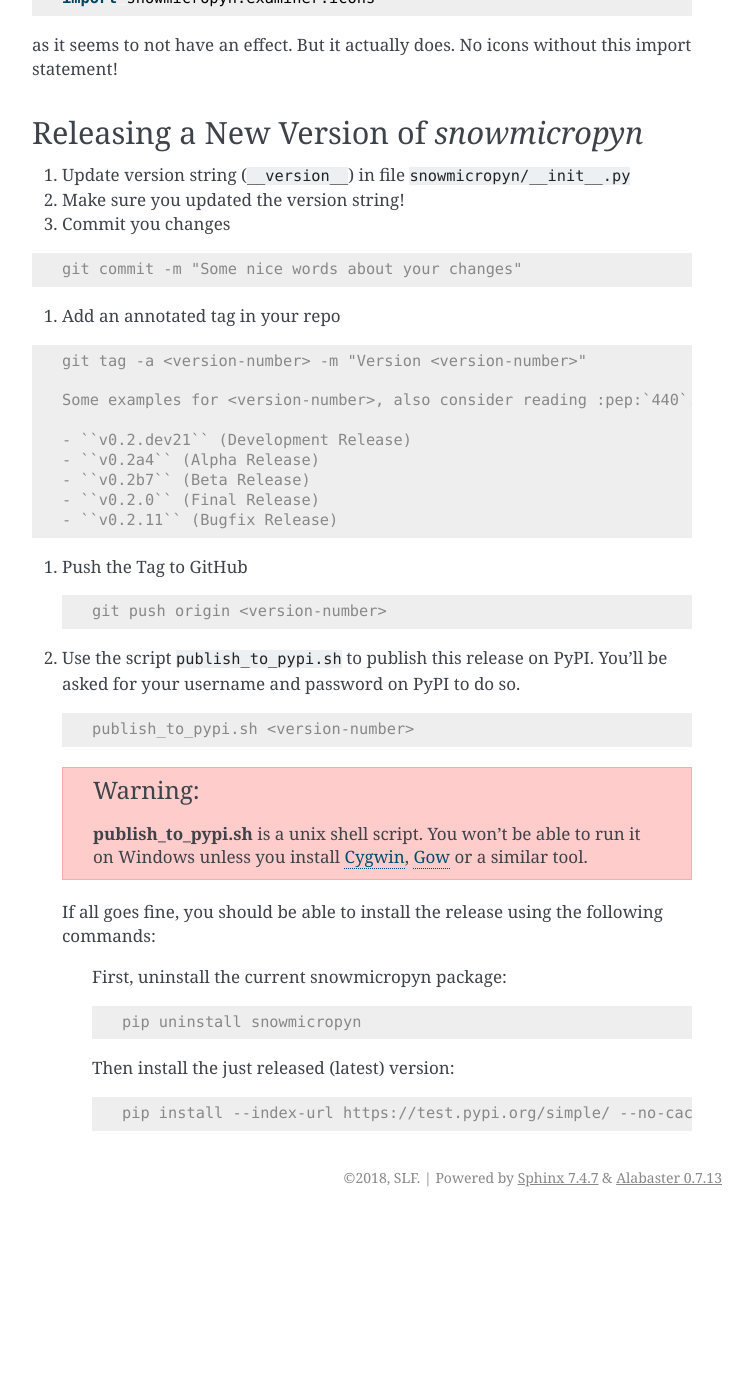
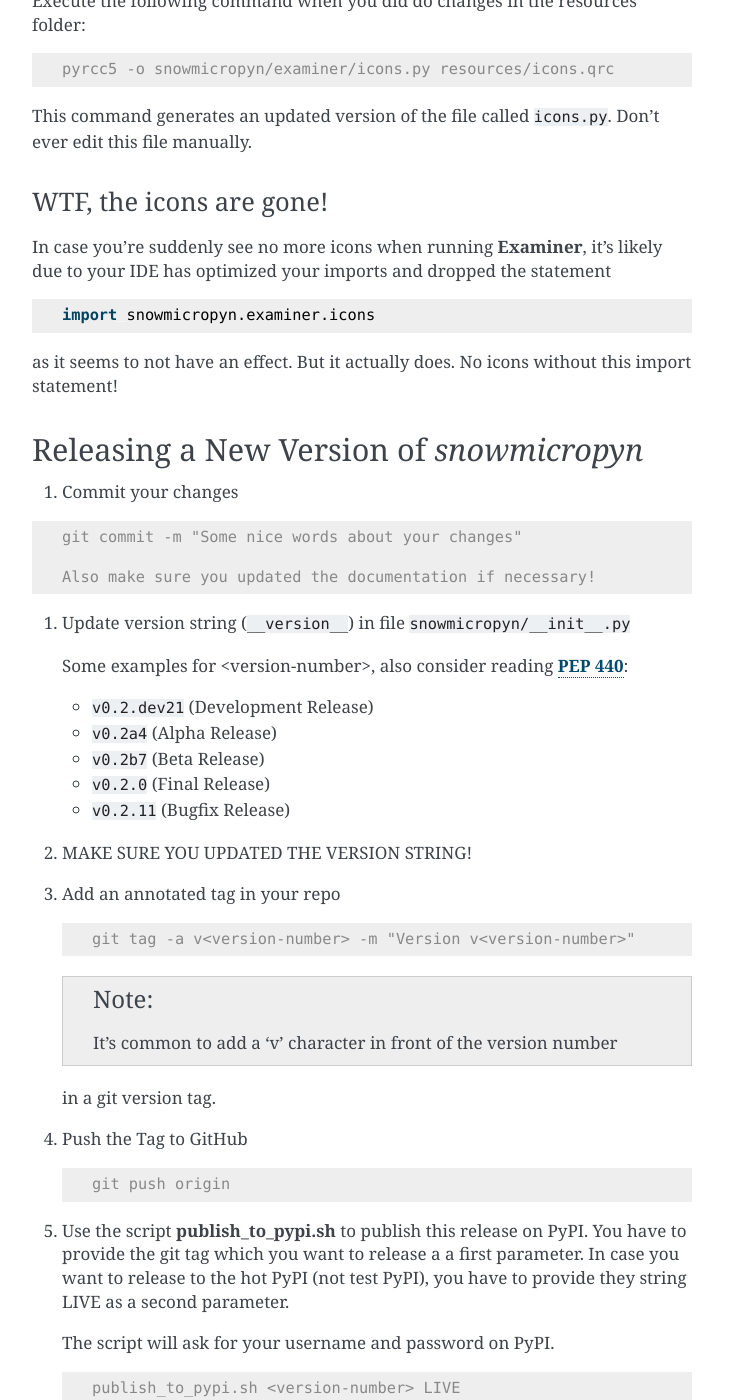
Before and after one commit to slf-dot-ch/snowmicropyn, a Sphinx documentation site: the page built from docs/develop.rst, in a window 1280 px wide and 1400 px high, scrolled down 633 px. Shown: the whole window, without its empty margins (388-1141 px from the left). Built offline with Sphinx 7.4.7, drawn with Linux system fonts in a browser that asks for light colours; before the commit the page ends 1850 px from its top, so only the background shows below that; some of the changed text lies outside the part shown.

Commit message:
Updates in documentation.

```diff
--- a/docs/api_reference.rst
+++ b/docs/api_reference.rst
@@ -4,8 +4,8 @@
 Receive Version Number and Git Hash
 -----------------------------------
 
-To receive the version of *snowmicropyn* and the githash of *snowmicropyn* your
-using, do the following:
+To receive the version of *snowmicropyn* and the git hash of
+*snowmicropyn* you're using, do the following:
 
 .. code-block:: python
 
--- a/docs/develop.rst
+++ b/docs/develop.rst
@@ -2,6 +2,21 @@
 
 Information for Developers of *snowmicropyn*
 ============================================
+
+Git Hash
+--------
+
+To identify a version of *snowmicropyn* more accurately than just its version
+string, its git hash is added while publishing the package to PyPI. So in case a
+developer forgets to update a version string (in file:`__init__.py`) before
+releasing an update of *snowmicropyn*, it's still possible to identify what
+exactly was released.
+
+The git hash is written to the file :file:`snowmicropyn/githash` in the script
+:command:`publish_to_pypi.sh`.
+
+When using *snowmicropyn*, the hash of a release can be retrieved by method
+:meth:`snowmicropyn.githash()`.
 
 Compiling Icons Into a Python File
 ----------------------------------
@@ -35,24 +50,18 @@
 Releasing a New Version of *snowmicropyn*
 -----------------------------------------
 
-#. Update version string (``__version__``) in file
-   :file:`snowmicropyn/__init__.py`
-
-#. Make sure you updated the version string!
-
-#. Commit you changes
+#. Commit your changes
 
 .. code-block:: console
 
    git commit -m "Some nice words about your changes"
 
-#. Add an annotated tag in your repo
+   Also make sure you updated the documentation if necessary!
 
-.. code-block:: console
+#. Update version string (``__version__``) in file
+   :file:`snowmicropyn/__init__.py`
 
-   git tag -a <version-number> -m "Version <version-number>"
-
-   Some examples for <version-number>, also consider reading :pep:`440`.
+   Some examples for <version-number>, also consider reading :pep:`440`:
 
    - ``v0.2.dev21`` (Development Release)
    - ``v0.2a4`` (Alpha Release)
@@ -60,36 +69,53 @@
    - ``v0.2.0`` (Final Release)
    - ``v0.2.11`` (Bugfix Release)
 
+#. MAKE SURE YOU UPDATED THE VERSION STRING!
+
+#. Add an annotated tag in your repo
+
+   .. code-block:: console
+
+      git tag -a v<version-number> -m "Version v<version-number>"
+
+   .. note:: It's common to add a 'v' character in front of the version number
+   in a git version tag.
+
 #. Push the Tag to GitHub
 
    .. code-block:: console
 
-      git push origin <version-number>
+      git push origin
 
-#. Use the script :file:`publish_to_pypi.sh` to publish this release on PyPI.
-   You'll be asked for your username and password on PyPI to do so.
+#. Use the script :command:`publish_to_pypi.sh` to publish this release on PyPI.
+   You have to provide the git tag which you want to release a a first
+   parameter. In case you want to release to the hot PyPI (not test PyPI), you
+   have to provide they string LIVE as a second parameter.
+
+   The script will ask for your username and password on PyPI.
 
    .. code-block:: console
 
-      publish_to_pypi.sh <version-number>
+      publish_to_pypi.sh <version-number> LIVE
 
-   .. warning:: :command:`publish_to_pypi.sh` is a unix shell script. You won't be able
-      to run it on Windows unless you install Cygwin_, Gow_ or a similar tool.
+   .. note:: :command:`publish_to_pypi.sh` is a unix shell script. You won't
+      be able to run it on Windows unless you install Cygwin_, Gow_ or a similar
+      tool.
 
    If all goes fine, you should be able to install the release using the
    following commands:
 
-        First, uninstall the current snowmicropyn package:
+   .. code-block:: console
 
-        .. code-block:: console
+      pip install --upgrade --no-cache-dir snowmicropyn
 
-            pip uninstall snowmicropyn
+   In case you released to test PyPI:
 
-        Then install the just released (latest) version:
+   .. code-block:: console
 
-        .. code-block:: console
+      pip install --index-url https://test.pypi.org/simple/ --upgrade --no-cache-dir snowmicropyn
 
-            pip install --index-url https://test.pypi.org/simple/ --no-cache-dir snowmicropyn
+#. Release new documentation on Read the Docs
+
 
 .. _Cygwin: https://www.cygwin.com/
 .. _Gow: https://github.com/bmatzelle/gow/wiki
--- a/docs/examiner.rst
+++ b/docs/examiner.rst
@@ -6,7 +6,7 @@
 What is :program:`Examiner`?
 ----------------------------
 
-:program:`Examiner` is a desktop application to read, visualize and export file
+:program:`Examiner` is a desktop application to read, visualise and export file
 recorded by SnowMicroPen (pnt files). It uses the Qt Toolkit.
 
 Launch :program:`Examiner`
```
